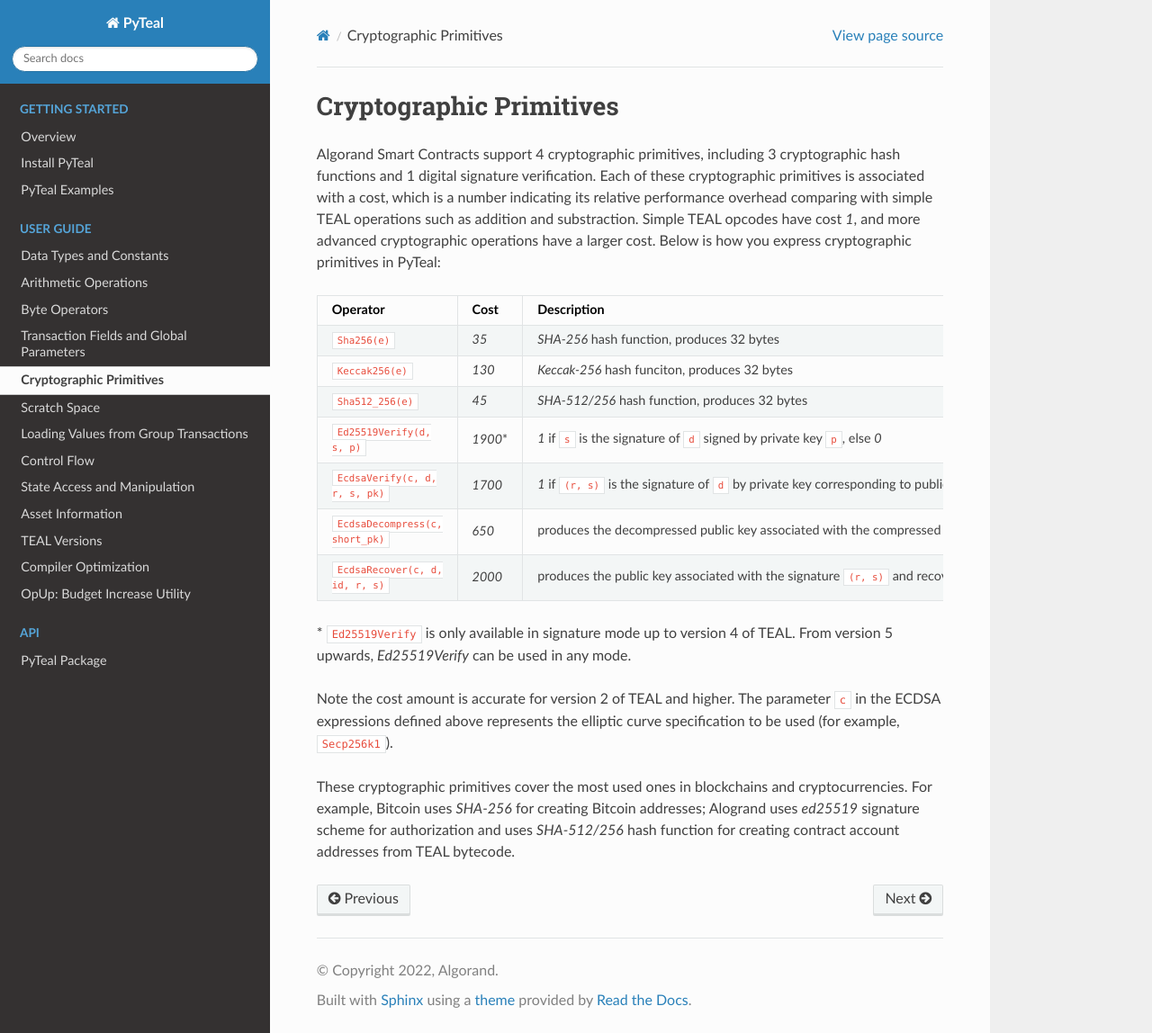
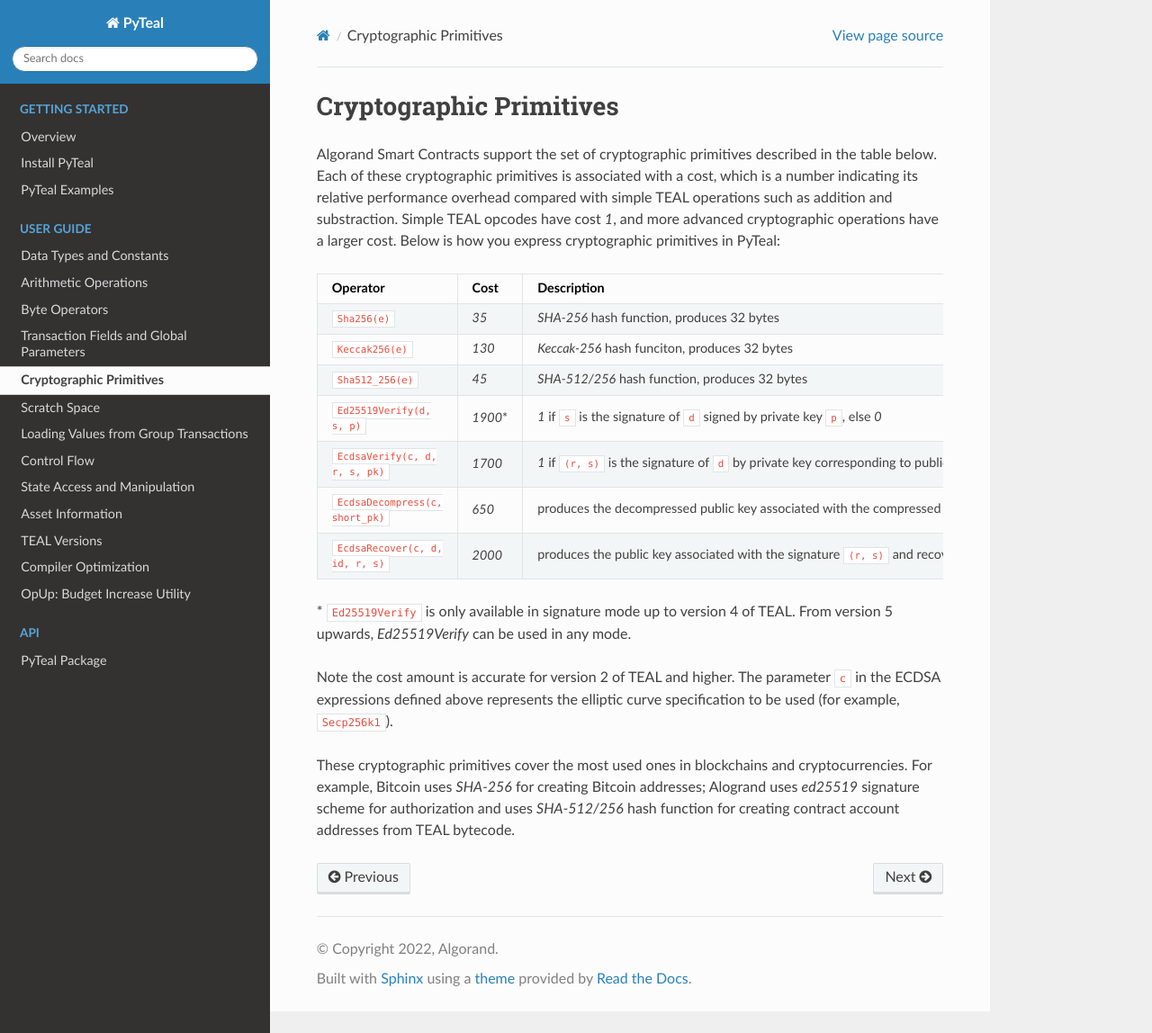
Before and after one commit to algorand/pyteal, a Sphinx documentation site: the page built from docs/crypto.rst, in a window 1280 px wide and 1148 px high. Shown: the whole window at 90% size. Built offline with Sphinx 7.4.7 and the Read the Docs theme 2.0.0, drawn with Linux system fonts in a browser that asks for light colours.

Commit message:
update old docs

```diff
--- a/docs/crypto.rst
+++ b/docs/crypto.rst
@@ -3,12 +3,11 @@
 Cryptographic Primitives
 ========================
 
-Algorand Smart Contracts support 4 cryptographic primitives, including 3 cryptographic
-hash functions and 1 digital signature verification. Each of these cryptographic
-primitives is associated with a cost, which is a number indicating its relative performance
-overhead comparing with simple TEAL operations such as addition and substraction.
-Simple TEAL opcodes have cost `1`, and more advanced cryptographic operations have a larger
-cost. Below is how you express cryptographic primitives in PyTeal:
+Algorand Smart Contracts support the set of cryptographic primitives described in the table below.
+Each of these cryptographic primitives is associated with a cost, which is a number indicating its
+relative performance overhead compared with simple TEAL operations such as addition and substraction.
+Simple TEAL opcodes have cost `1`, and more advanced cryptographic operations have a larger cost.
+Below is how you express cryptographic primitives in PyTeal:
 
 
 ==================================== ========= ==================================================================================================================
```
